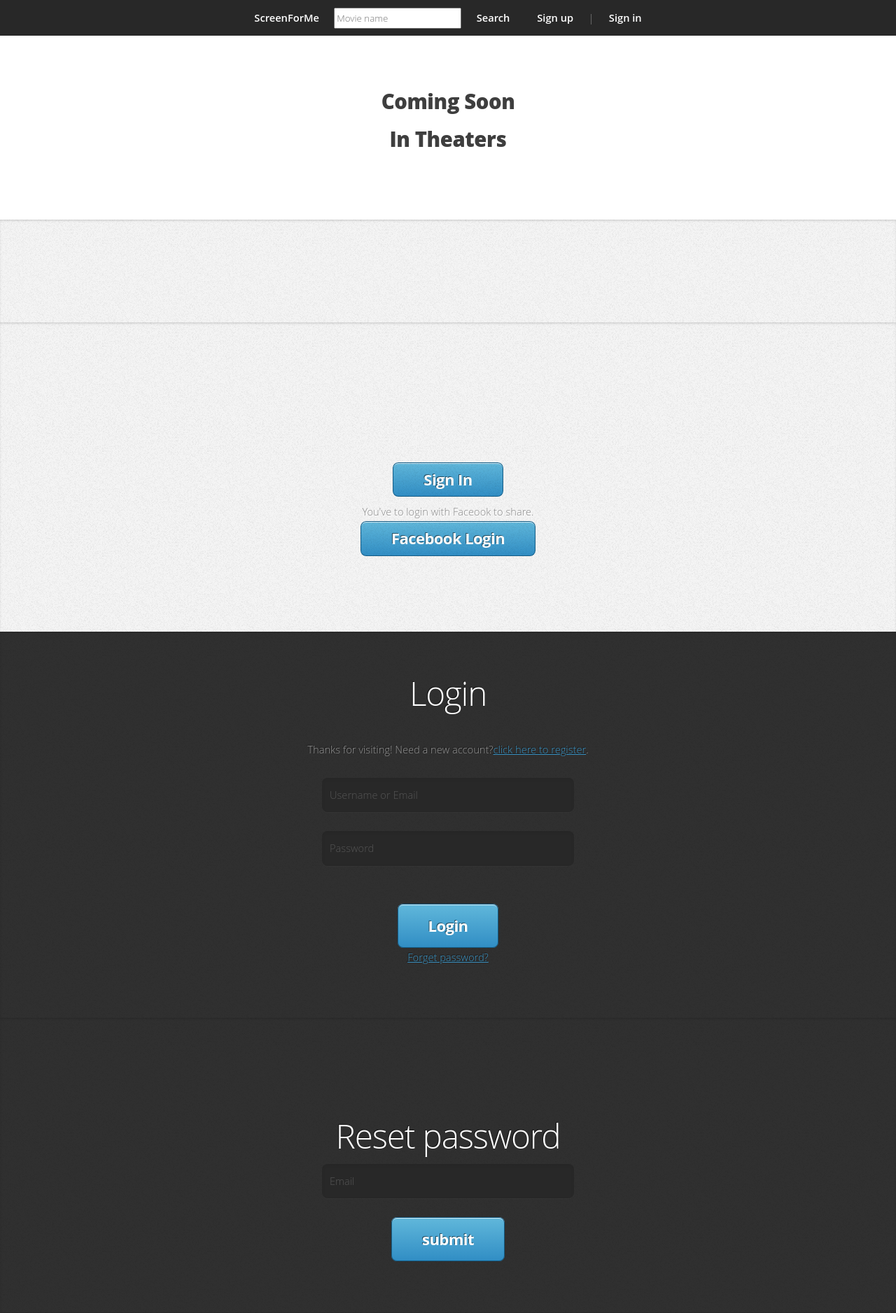
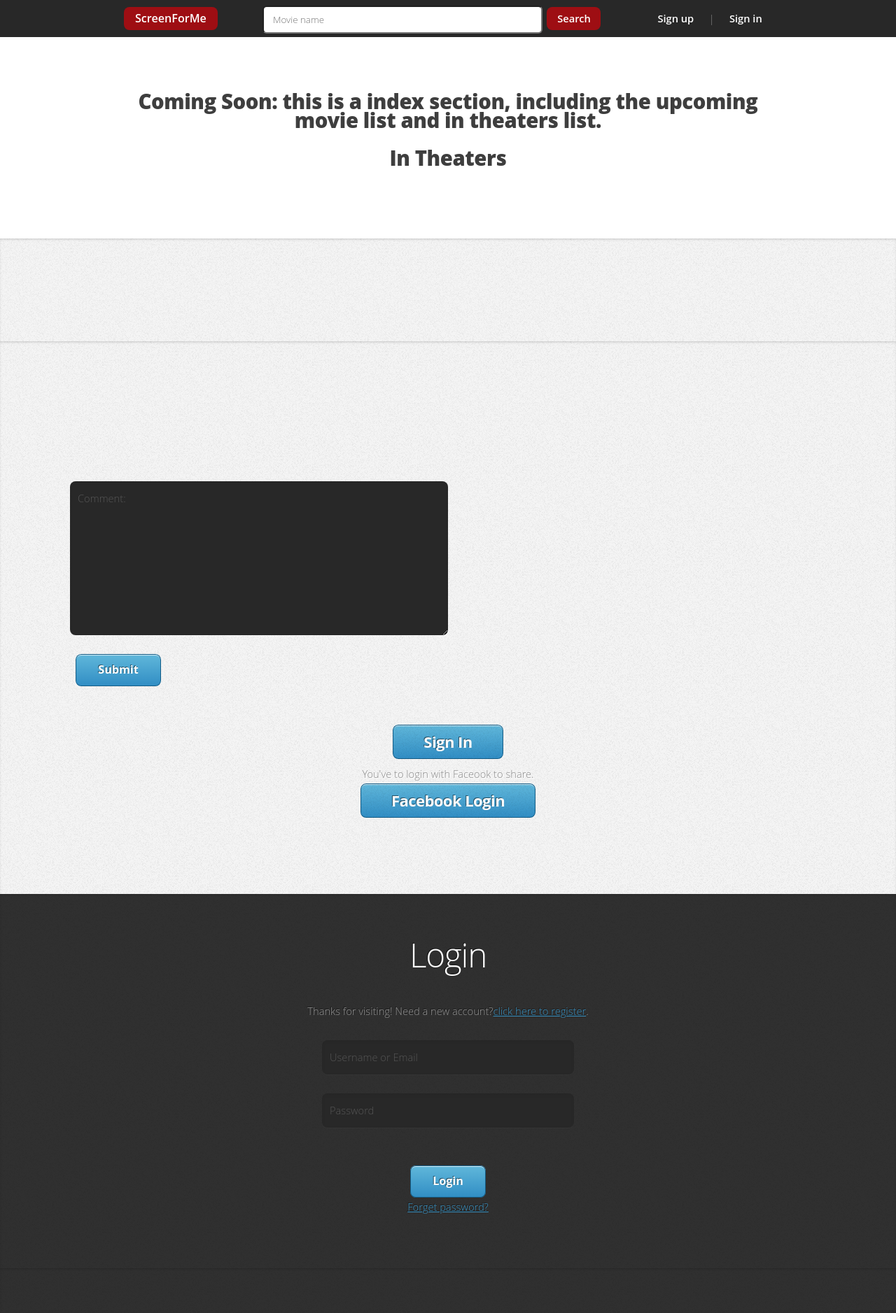
Before and after one commit to emingchn/screenforme, a PHP site: page /screenforme/ in a window 1280 px wide. Shown: the top 1877 px of the page at 70% size. Run offline with PHP 8.4, Linux system fonts and the light colour scheme; some libraries are stand-ins or nearby versions.

Commit message:
fixed some styles

```diff
--- a/css/style.css
+++ b/css/style.css
@@ -929,7 +929,12 @@
 
 		#nav li input
 		{
+			width: 400px;
 			display: inline-block;
+			height: 3em;
+			border-radius: 6px;
+			padding-left: 1em;
+			vertical-align: middle;
 		}
 
 		#nav li span
--- a/header.php
+++ b/header.php
@@ -58,10 +58,10 @@
 <body>
 	<nav id="nav">
 				<ul class="container">
-					<li><a href="index.php">ScreenForMe</a></li>
-					<li>
+					<li><a style="background: #9E0E13; font-size: 110%;" onMouseOver="this.style.background='#5E5858'" onMouseOut="this.style.background='#9E0E13'" href="index.php">ScreenForMe</a></li>
+					<li style="width:600px">
 						<input type="text" id="search_info" name="search" placeholder="Movie name">
-						<span><a href="#result" onclick="testsearch(document.getElementById('search_info').value)">Search</a></span>
+						<span><a style="background: #9E0E13" onMouseOver="this.style.background='#5E5858'" onMouseOut="this.style.background='#9E0E13'" href="#result" onclick="testsearch(document.getElementById('search_info').value)">Search</a></span>
 					</li>
 					<?php
 						if(empty($_SESSION['loggedin'])){
--- a/index.php
+++ b/index.php
@@ -3,7 +3,7 @@
 	<div id="index" class="wrapper wrapper-style1 wrapper-first">
 		<article class="container">
 			<div id="comingsoon">
-				<h2>Coming Soon</h1><br />
+				<h2>Coming Soon: this is a index section, including the upcoming movie list and in theaters list.</h1><br />
 				<ul>
 					<li></li>
 					<li></li>
@@ -56,7 +56,10 @@
 			</div>
 			<div id="movie_footer">
 				<div id="comment">
-
+					<form method="post" action="#">
+					<textarea rows="4" cols="50" style="display: block" placeholder="Comment:"/></textarea><br/>
+					<input type="submit" style="display: block" class="button form-button-submit" value="Submit"/> <br/><br/>
+					</form>
 				</div>
 				<div id="movie_share">
 					<p id="para"></p>
@@ -105,17 +108,36 @@
 		}else{
 	?>
 	<div id="profile" class="wrapper wrapper-style3">
-		<article>
-		<h1>profile</h1><br />
-		<h1>profile</h1><br />
-		<h1>profile</h1><br />
-		<h1>profile</h1><br />
-		<h1>profile</h1><br />
+		<article class="container" id="top">
+			<div class="row">
+				<div class="4u">
+					<span class="me image image-full"><img src="images/me.jpg" alt="" /></span>
+				</div>
+				<div class="8u">
+					<header>
+						<h1>Hi. I'm <strong>Jane Doe</strong>.</h1>
+					</header>
+					<p>And this is <strong>Profile</strong>, a section containing information about shared movies and comments from frieds </p>
+					<a href="#index" class="button button-big">Back to top</a>
+				</div>
+			</div>
 		<?php include "profile.php"; ?>
 		</article>
 	</div>
 	<?php
 		}
 	?>
+	<div id="footers" class="wrapper wrapper-style4">
+		<article class="container">
+		<footer>
+						<ul id="copyright" style="font-size:1.5em">
+							<li>&copy; 2013 Screen For Me</li>
+							<li>Yiming Cheng, Jun Wang</li>
+							<li>Mashup project for the final.</li>
+						</ul>
+		</footer>
+		</article>
+	</div>
+
 </body>
 </html>
--- a/signin.php
+++ b/signin.php
@@ -49,7 +49,7 @@
         <input type="text" name="identifier" id="identifier" placeholder="Username or Email"/><br /> <br />
         <input type="password" name="pwd" id="pwd" placeholder="Password"/><br />  <br />
         <br/>
-        <input class="button button-big" type="submit" name="login" id="login" value="Login" />  <br />
+        <input class="button form-button-submit" type="submit" name="login" id="login" value="Login" />  <br />
         <a href= "index.php#findpw">Forget password?</a>
     </fieldset>
     </form>
--- a/signup.php
+++ b/signup.php
@@ -61,7 +61,7 @@ else
         <input type="password" name="password" id="password" placeholder="Password"/><br /><br />
         <input type="password" name="repassword" id="repassword" placeholder="Re-enter password" /><br /><br />
         <input type="text" name="email" id="email" placeholder="Email" /><br /> <br />
-        <input class="button button-big" type="submit" name="register" id="register" value="Register" />
+        <input class="button form-button-submit" type="submit" name="register" id="register" value="Register" />
     </fieldset>
     </form>
 
```
